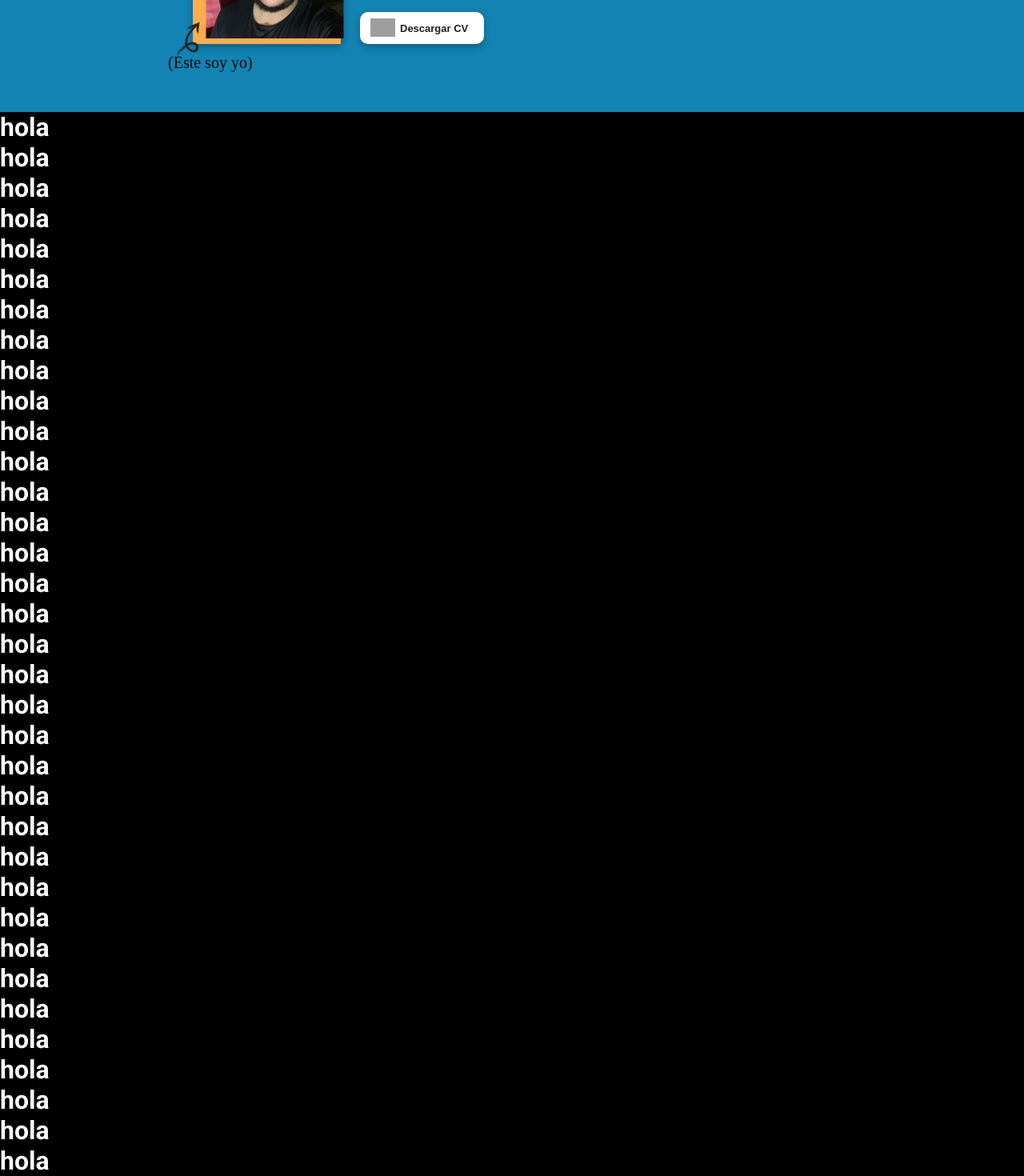
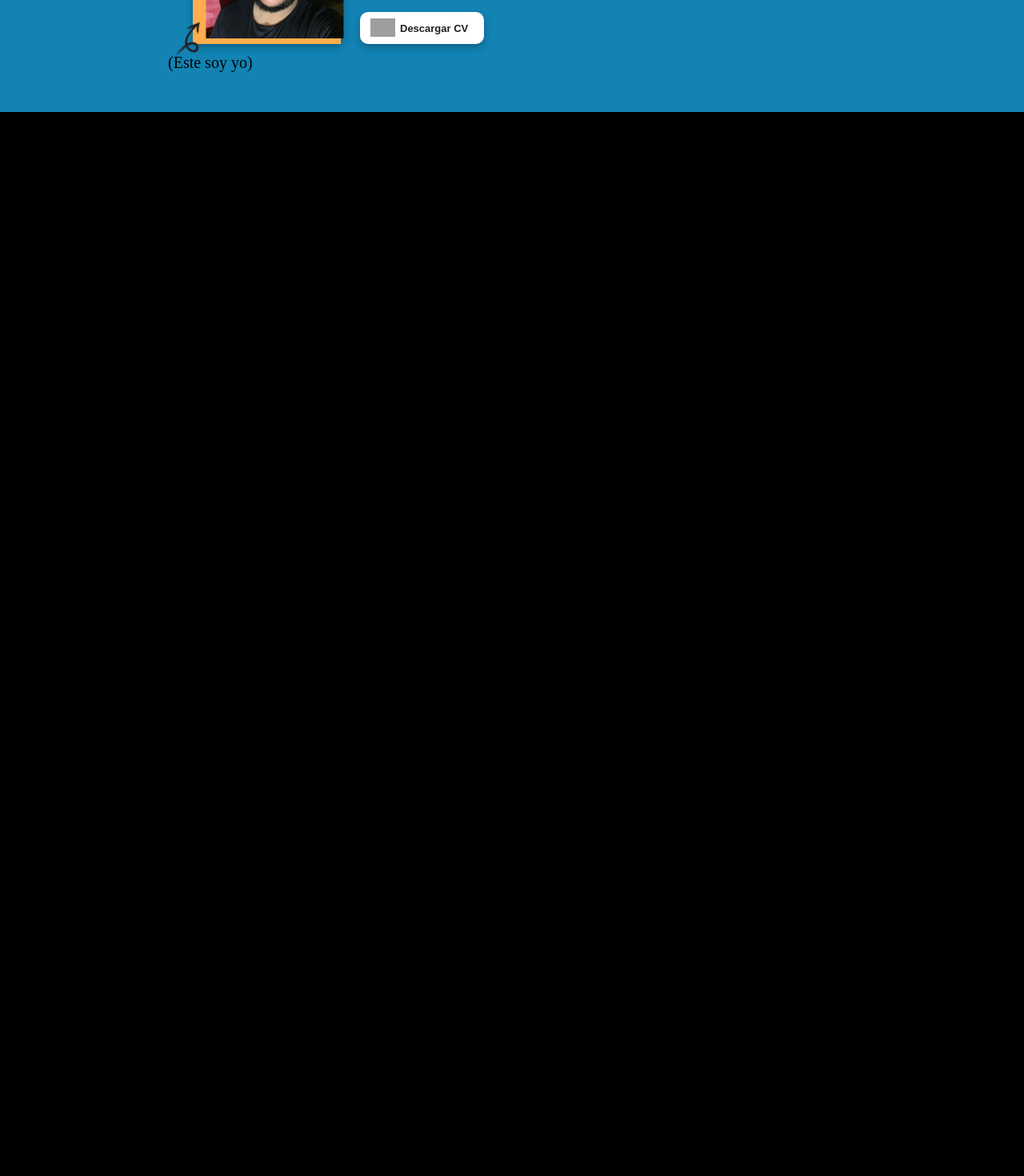
Before and after one commit to WillyAntunez/willy-antunez-portfolio, a React (Vite) app: page / in a window 1280 px wide. Shown: the part 704-2174 px from the top of the page at 80% size. After the commit the page ends 844 px from the top, so only its background shows below. Built offline with nearby package versions, Linux system fonts and the light colour scheme; grey boxes are pictures that could not be loaded; a web font is replaced by a local one.

Commit message:
Skills: Componente creado

```diff
--- a/src/PortfolioApp.jsx
+++ b/src/PortfolioApp.jsx
@@ -1,9 +1,7 @@
 import React from 'react';
 import './PortfolioApp.scss';
 
-import { Start } from './components/Start';
-import { NavBar } from './components/NavBar';
-import { AboutMe } from './components/AboutMe';
+import { Start,  NavBar,AboutMe, Skills } from './components';
 
 function PortfolioApp() {
     return (
@@ -11,42 +9,7 @@ function PortfolioApp() {
             <NavBar />
             <Start />
             <AboutMe />
-
-            <h1 style={{ color: 'white' }}>hola</h1>
-            <h1 style={{ color: 'white' }}>hola</h1>
-            <h1 style={{ color: 'white' }}>hola</h1>
-            <h1 style={{ color: 'white' }}>hola</h1>
-            <h1 style={{ color: 'white' }}>hola</h1>
-            <h1 style={{ color: 'white' }}>hola</h1>
-            <h1 style={{ color: 'white' }}>hola</h1>
-            <h1 style={{ color: 'white' }}>hola</h1>
-            <h1 style={{ color: 'white' }}>hola</h1>
-            <h1 style={{ color: 'white' }}>hola</h1>
-            <h1 style={{ color: 'white' }}>hola</h1>
-            <h1 style={{ color: 'white' }}>hola</h1>
-            <h1 style={{ color: 'white' }}>hola</h1>
-            <h1 style={{ color: 'white' }}>hola</h1>
-            <h1 style={{ color: 'white' }}>hola</h1>
-            <h1 style={{ color: 'white' }}>hola</h1>
-            <h1 style={{ color: 'white' }}>hola</h1>
-            <h1 style={{ color: 'white' }}>hola</h1>
-            <h1 style={{ color: 'white' }}>hola</h1>
-            <h1 style={{ color: 'white' }}>hola</h1>
-            <h1 style={{ color: 'white' }}>hola</h1>
-            <h1 style={{ color: 'white' }}>hola</h1>
-            <h1 style={{ color: 'white' }}>hola</h1>
-            <h1 style={{ color: 'white' }}>hola</h1>
-            <h1 style={{ color: 'white' }}>hola</h1>
-            <h1 style={{ color: 'white' }}>hola</h1>
-            <h1 style={{ color: 'white' }}>hola</h1>
-            <h1 style={{ color: 'white' }}>hola</h1>
-            <h1 style={{ color: 'white' }}>hola</h1>
-            <h1 style={{ color: 'white' }}>hola</h1>
-            <h1 style={{ color: 'white' }}>hola</h1>
-            <h1 style={{ color: 'white' }}>hola</h1>
-            <h1 style={{ color: 'white' }}>hola</h1>
-            <h1 style={{ color: 'white' }}>hola</h1>
-            <h1 style={{ color: 'white' }}>hola</h1>
+            <Skills />
         </div>
     );
 }
--- /dev/null
+++ b/src/components/Skills.jsx
@@ -0,0 +1,11 @@
+import React from 'react'
+
+export const Skills = () => {
+  return (
+    <div className='skills__container'>
+
+
+
+    </div>
+  )
+}
--- /dev/null
+++ b/src/components/index.js
@@ -0,0 +1,5 @@
+export * from './AboutMe';
+export * from './IconBtn';
+export * from './NavBar';
+export * from './Skills';
+export * from './Start';
```
Also changed, not shown: src/components/Skills.scss (added).
